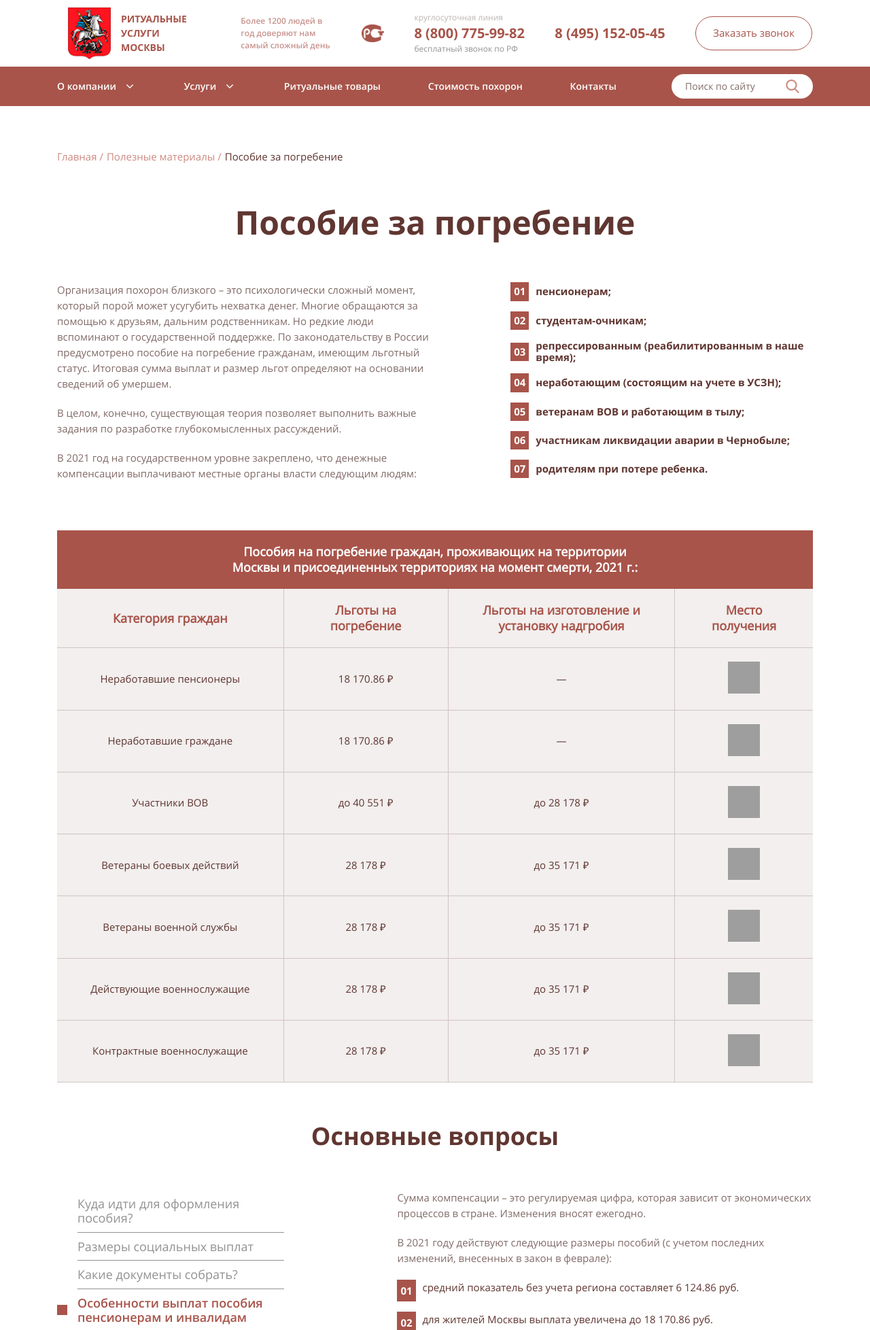
After one commit to byshabay/pohoroni.ru, a PHP site: page /pages/allowance.php in a window 1280 px wide. The commit adds this page. Shown: the top 1956 px of the page at 68% size. Run offline with PHP 8.4, Linux system fonts and the light colour scheme; the template is opened without the code that fills it, so the values that code supplies are empty; grey boxes are pictures that could not be loaded.

Commit message:
Add allowance page

```diff
--- /dev/null
+++ b/pages/allowance.php
@@ -0,0 +1,215 @@
+<!-- 1.HEADER START -->
+<?php include('../parts/header.php') ?>
+<!-- 1.HEADER END -->
+
+<!-- 2.MAIN START -->
+<main class="allowance-page main page">
+    <!-- 2.1.BREAD CRUMBS START -->
+
+    <ul class="bread-crumbs container">
+        <li class="bread-crumbs__item"><a href="<?= $root__url ?>">Главная</a></li>
+        <li class="bread-crumbs__item"><a href="<?= $root__url ?>">Полезные материалы</a></li>
+        <li class="bread-crumbs__item bread-crumbs__item_active"><a href="<?= $root__url ?>pages/allowance.php">Пособие за погребение</a></li>
+    </ul>
+    <!-- 2.1.BREAD CRUMBS END -->
+
+    <!-- 2.2.ALLOWANCE BLOCK START -->
+    <section class="allowance container">
+
+        <h1 class="common-h1 allowance__h1">
+            Пособие за погребение
+        </h1>
+
+        <!-- 2.2.1.TEXT BLOCK START -->
+
+        <div class="allowance__text-box-wrapper">
+
+            <div class="allowance__text-box">
+                <p class="common-p allowance__p">Организация похорон близкого – это психологически сложный момент, который порой может усугубить нехватка денег. Многие обращаются за помощью к друзьям, дальним родственникам. Но редкие люди вспоминают о государственной поддержке. По законодательству в России предусмотрено пособие на погребение гражданам, имеющим льготный статус. Итоговая сумма выплат и размер льгот определяют на основании сведений об умершем.</p>
+                <p class="common-p allowance__p">В целом, конечно, существующая теория позволяет выполнить важные задания по разработке глубокомысленных рассуждений.</p>
+                <p class="common-p allowance__p">В 2021 год на государственном уровне закреплено, что денежные компенсации выплачивают местные органы власти следующим людям:</p>
+            </div>
+
+            <ol class="common-ol allowance__ol">
+                <li>пенсионерам;</li>
+                <li>студентам-очникам;</li>
+                <li>репрессированным (реабилитированным в наше время);</li>
+                <li>неработающим (состоящим на учете в УСЗН);</li>
+                <li>ветеранам ВОВ и работающим в тылу;</li>
+                <li>участникам ликвидации аварии в Чернобыле;</li>
+                <li>родителям при потере ребенка.</li>
+            </ol>
+
+        </div>
+
+        <!-- 2.2.1.TEXT BLOCK END -->
+
+        <!-- 2.2.2.TABLE BLOCK START -->
+
+        <table class="allowance__table">
+            <thead>
+                <tr>
+                    <th colspan="4">Пособия на погребение граждан, проживающих на территории Москвы и присоединенных территориях на момент смерти, 2021 г.:</th>
+                </tr>
+                <tr>
+                    <th>Категория граждан</th>
+                    <th>Льготы
+                        на погребение</th>
+                    <th>Льготы на изготовление и установку надгробия</th>
+                    <th>Место
+                        получения</th>
+                </tr>
+            </thead>
+            <tbody>
+                <tr>
+                    <td>Неработавшие пенсионеры</td>
+                    <td>18 170.86 ₽</td>
+                    <td>—</td>
+                    <td><img class="allowance__pfr-img" src="../images/pfr_mini.png"></td>
+                </tr>
+
+                <tr>
+                    <td>Неработавшие граждане</td>
+                    <td>18 170.86 ₽</td>
+                    <td>—</td>
+                    <td><img class="allowance__uszn-img" src="../images/uszn.png"></td>
+                </tr>
+
+                <tr>
+                    <td>Участники ВОВ</td>
+                    <td>до 40 551 ₽</td>
+                    <td>до 28 178 ₽</td>
+                    <td><img class="allowance__pfr-img" src="../images/pfr_mini.png"></td>
+                </tr>
+
+                <tr>
+                    <td>Ветераны боевых действий</td>
+                    <td>28 178 ₽</td>
+                    <td>до 35 171 ₽</td>
+                    <td><img class="allowance__army-img" src="../images/army__logo.png"></td>
+                </tr>
+
+                <tr>
+                    <td>Ветераны военной службы</td>
+                    <td>28 178 ₽</td>
+                    <td>до 35 171 ₽</td>
+                    <td><img class="allowance__army-img" src="../images/army__logo.png"></td>
+                </tr>
+
+                <tr>
+                    <td>Действующие военнослужащие</td>
+                    <td>28 178 ₽</td>
+                    <td>до 35 171 ₽</td>
+                    <td><img class="allowance__army-img" src="../images/army__logo.png"></td>
+                </tr>
+
+                <tr>
+                    <td>Контрактные военнослужащие</td>
+                    <td>28 178 ₽</td>
+                    <td>до 35 171 ₽</td>
+                    <td><img class="allowance__army-img" src="../images/army__logo.png"></td>
+                </tr>
+
+            </tbody>
+        </table>
+
+        <!-- 2.2.2.TABLE BLOCK END -->
+    </section>
+    <!-- 2.2.ALLOWANCE BLOCK END -->
+
+    <!-- 2.3.MAIN QUESTIONS START -->
+    <section class="main-question container">
+        <div class="common-h2 main-questions__h2">
+            Основные вопросы
+        </div>
+
+        <div class="common-square-wrapper">
+            <ul class="common-square-tabs">
+                <li class="common-square-tab">
+                    <a href="#mainQuestion1">Куда идти для оформления пособия?</a>
+                </li>
+
+                <li class="common-square-tab">
+                    <a href="#mainQuestion2">Размеры социальных выплат</a>
+                </li>
+
+                <li class="common-square-tab">
+                    <a href="#mainQuestion3">Какие документы собрать?</a>
+                </li>
+
+                <li class="common-square-tab common-square-tab__active-tab">
+                    <a href="#mainQuestion4">Особенности выплат пособия пенсионерам и инвалидам </a>
+                </li>
+                <li class="common-square-tab">
+                    <a href="#mainQuestion5">
+                        Помощь в оформлении пособия на погребение</a>
+                </li>
+            </ul>
+
+            <div class="common-square-content-blocks">
+
+                <!-- 1 MAIN QUESTION -->
+
+                <div id="mainQuestion2" class="common-square-content-block common-square-tab__active-tab">
+                    <p class="common-p">
+                        Сумма компенсации – это регулируемая цифра, которая зависит от экономических процессов в стране. Изменения вносят ежегодно.
+                    </p>
+
+                    <p class="common-p">
+                        В 2021 году действуют следующие размеры пособий (с учетом последних изменений, внесенных в закон в феврале):
+                    </p>
+
+                    <ol class="common-ol main-question__ol">
+                        <li>средний показатель без учета региона составляет 6 124.86 руб.</li>
+                        <li>для жителей Москвы выплата увеличена до 18 170.86 руб.</li>
+                        <li>ветеранам и военнослужащим, проживающим в столице, пособие выплачивают в размере 28 178 руб. При более высоких затратах на организацию прощальной церемонии с покойным возможна компенсация до 40 551 руб.</li>
+                    </ol>
+                </div>
+
+                <!-- 2  MAIN QUESTION -->
+
+                <div id="mainQuestion1" class="common-square-content-block">
+                    1
+                </div>
+
+                <!-- 3  MAIN QUESTION -->
+
+                <div id="mainQuestion3" class="common-square-content-block">
+                    3
+                </div>
+
+                <!-- 4 MAIN QUESTION -->
+
+                <div id="mainQuestion4" class="common-square-content-block">
+                    4
+                </div>
+                <!-- 4 MAIN QUESTION -->
+
+                <div id="mainQuestion5" class="common-square-content-block">
+                    5
+                </div>
+            </div>
+
+
+
+        </div>
+    </section>
+
+    <!-- 2.3.MAIN QUESTIONS END -->
+
+    <!-- 2.4.CONTACTS START -->
+
+    <?php include('../parts/contact-part.php') ?>
+
+    <!-- 2.4.CONTACTS END -->
+
+</main>
+
+<!-- 2.MAIN END -->
+
+<!-- 3.FOOTER START -->
+<?php
+include('../parts/footer.php')
+?>
+
+<!-- 3.FOOTER END -->
--- a/parts/header.php
+++ b/parts/header.php
@@ -150,13 +150,14 @@
                                 <a href="<?= $root_url ?>pages/privacy.php">Политика конфиденциальности </a>
                             </li>
                             <li class="menu__sub-menu-item">
-                                <a href="#">Подпункт 3</a>
+                                <a href="<?= $root_url ?>pages/allowance.php">Пособие за погребение</a>
                             </li>
                         </ul>
 
                         <!-- 2.1.SUBMENU END  -->
                     </li>
-                    <li class="menu__item"><a href="<?= $root_url ?>pages/products.php">Ритуальные товары</a></li>
+                    <li class=" menu__item"><a href="<?= $root_url ?>pages/products.php">Ритуальные товары</a>
+                    </li>
                     <li class="menu__item"><a href="<?= $root_url ?>pages/prices.php">Стоимость похорон</a></li>
                     <li class="menu__item"><a href="<?= $root_url ?>pages/contact.php">Контакты</a></li>
                 </ul>
--- a/styles/style.css
+++ b/styles/style.css
@@ -326,6 +326,10 @@ a.common-btn_white:visited {
     color: var(--horses);
 }
 
+.common-ol li:first-child {
+    margin: 0 0 15px;
+}
+
 .common-ol li::before {
     content: counter(custom, decimal-leading-zero);
     margin: 0 10px 0 0;
@@ -336,6 +340,71 @@ a.common-btn_white:visited {
 
     background-color: var(--peach);
     color: #fff;
+}
+
+.common-square-wrapper {
+    display: flex;
+    justify-content: space-between;
+}
+
+.common-square-tabs {
+    position: relative;
+    width: 30%;
+}
+
+li.common-square-tab__active-tab{
+    display: flex;
+    align-items: center;
+}
+
+li.common-square-tab__active-tab a{
+    font-family: var(--semiBold);
+
+    color: var(--peach);
+    border: 0px solid transparent;
+
+}
+
+
+li.common-square-tab__active-tab::before {
+    position: absolute;
+    display: block;
+    content: " ";
+    width: 15px;
+    height: 15px;
+    left: 0;
+
+    background-color: var(--peach);
+    transition: .3s;
+}
+
+.common-square-content-blocks {
+    width: 55%;
+}
+
+.common-square-content-block {
+    display: none;
+}
+
+.common-square-tab__active-tab.common-square-content-block {
+    display: block;
+
+    transition: .3s;
+}
+
+.common-square-tab {
+    padding: 0 0 0 30px;
+}
+
+.common-square-tab a {
+    display: block;
+    padding: 10px 0;
+
+    font-size: var(--text-18);
+
+    color: var(--lightGray);
+    text-decoration: none;
+    border-bottom: 1px solid var(--lightGray);
 }
 
 /* 2.COMMON MEDIA START */
@@ -2757,6 +2791,237 @@ PRIVACY PAGE START
 PRIVACY PAGE END
 --------------------------------------------------------------
 */
+
+/*
+--------------------------------------------------------------
+ALLOWANCE PAGE START
+--------------------------------------------------------------
+*/
+
+/* 1.ALLOWANCE BLOCK START */
+
+.common-h1.allowance__h1 {
+    text-align: center;
+}
+
+/* 1.1.TEXT BLOCK START */
+
+.allowance__text-box-wrapper {
+    display: flex;
+    justify-content: space-between;
+}
+
+.allowance__text-box {
+    width: 50%;
+}
+
+.common-p.allowance__p {
+    margin: 0 0 20px;
+}
+
+.common-ol.allowance__ol {
+    width: 40%;
+}
+
+/* 1.1.TEXT BLOCK END */
+
+
+/* 1.2.TABLE BLOCK START */
+
+.allowance__table thead {
+    font-size: var(--text-18);
+    font-family: var(--semiBold);
+    line-height: 23px;
+
+    text-align: center;
+}
+
+.allowance__table thead th{
+    padding: 20px 30px;
+}
+
+.allowance__table thead tr:first-child {
+    background-color: var(--peach);
+    color: #fff;
+}
+
+.allowance__table thead tr:first-child th {
+    padding: 20px 23%;
+}
+
+.allowance__table thead tr:last-child {
+    background-color: var(--middleDirtyWhite);
+    color: var(--peach);
+}
+
+.allowance__table thead tr th:first-child,
+.allowance__table thead tr th:nth-child(3) {
+    width: 30%;
+}
+
+.allowance__table thead tr:last-child th {
+    border-bottom: 1px solid var(--pastelGray);
+    border-right: 1px solid var(--pastelGray);
+}
+
+.allowance__table thead tr:last-child th:last-child {
+    border-right: 0px solid transparent;
+}
+
+.allowance__table tbody td {
+    padding: 20px;
+
+    font-size: var(--text-15);
+
+    background-color: var(--middleDirtyWhite);
+    color: var(--horses);
+    text-align: center;
+    border-bottom: 1px solid var(--pastelGray);
+    border-right: 1px solid var(--pastelGray);
+    transition: .3s;
+}
+
+.allowance__table tbody td:last-child {
+    border-right: 0px solid transparent;
+}
+
+
+.allowance__table {
+    margin: 52px 0 0;
+
+    border-spacing: 0px;
+}
+
+.allowance__table tbody tr:hover > td {
+    background-color: #e3d0cc;
+    box-shadow: 0px 4px 4px rgba(0, 0, 0, 0.25);
+    transition: .3s;
+}
+
+.allowance__table img{
+    width: 47px;
+    height: 47px;
+}
+
+/* 1.2.TABLE BLOCK END */
+
+/* 1.ALLOWANCE BLOCK END */
+
+/* 2.MAIN QUESTIONS START */
+
+.common-h2.main-questions__h2 {
+    text-align: center;
+}
+
+.main-question .common-p {
+    margin: 0 0 20px;
+}
+
+.common-ol.main-question__ol li {
+    align-items: flex-start;
+
+    font-family: var(--regular);
+    line-height: 22px;
+}
+
+
+/* 2.MAIN QUESTIONS END */
+
+/* 3.ALLOWANCE PAGE MEDIA START */
+
+/* 1140px */
+@media(max-width: 1140px) {
+    .allowance__text-box-wrapper {
+        flex-direction: column;
+    }
+
+    .allowance__text-box {
+        width: 90%;
+        margin:  0 auto;
+    }
+
+    .common-ol.allowance__ol{
+        width: 90%;
+        margin:  52px auto 0;
+    }
+
+    .allowance__table thead tr:first-child th {
+        padding: 20px;
+    }
+}
+
+/* 930px */
+@media(max-width: 930px) {
+    .common-ol.allowance__ol{
+        margin:  30px auto 0;
+    }
+
+    .allowance__table {
+        margin: 30px 0 0;
+    }
+}
+
+/* 660px */
+@media(max-width: 660px) {
+    .allowance__table thead {
+        display: none;
+    }
+
+    .allowance__table tr {
+        display: flex;
+        flex-direction: column;
+        margin: 0 0 30px;
+    }
+
+    .allowance__table tr td::before {
+        display: block;
+        margin: 0 0 10px;
+
+        font-family: var(--semiBold);
+    }
+
+    .allowance__table tr td:first-child::before {
+        content: 'Категория граждан: ';
+    }
+
+    .allowance__table tr td:nth-child(2)::before {
+        content: 'Льготы на погребение: ';
+    }
+
+    .allowance__table tr td:nth-child(3)::before {
+        content: 'Льготы на изготовление и установку надгробия: ';
+    }
+
+    .allowance__table tr td:nth-child(4)::before {
+        content: 'Место получения: ';
+    }
+
+    .allowance__table tr td {
+        border: 0px solid transparent;
+    }
+
+    .allowance__table {
+        width: 90%;
+        margin: 30px auto 0;
+    }
+}
+
+/* 490px */
+
+@media(max-width: 490px) {
+    .common-p.allowance__p {
+        text-align: justify;
+    }
+}
+
+/* 3.ALLOWANCE PAGE MEDIA END */
+
+/*
+--------------------------------------------------------------
+ALLOWANCE PAGE END
+--------------------------------------------------------------
+*/
+
 
 
 /*
```
Also changed, not shown: other parts of styles/style.css (+31 -66 lines), pages/delivery.php (+7 -7 lines), scripts/script.js (+16 -6 lines).
